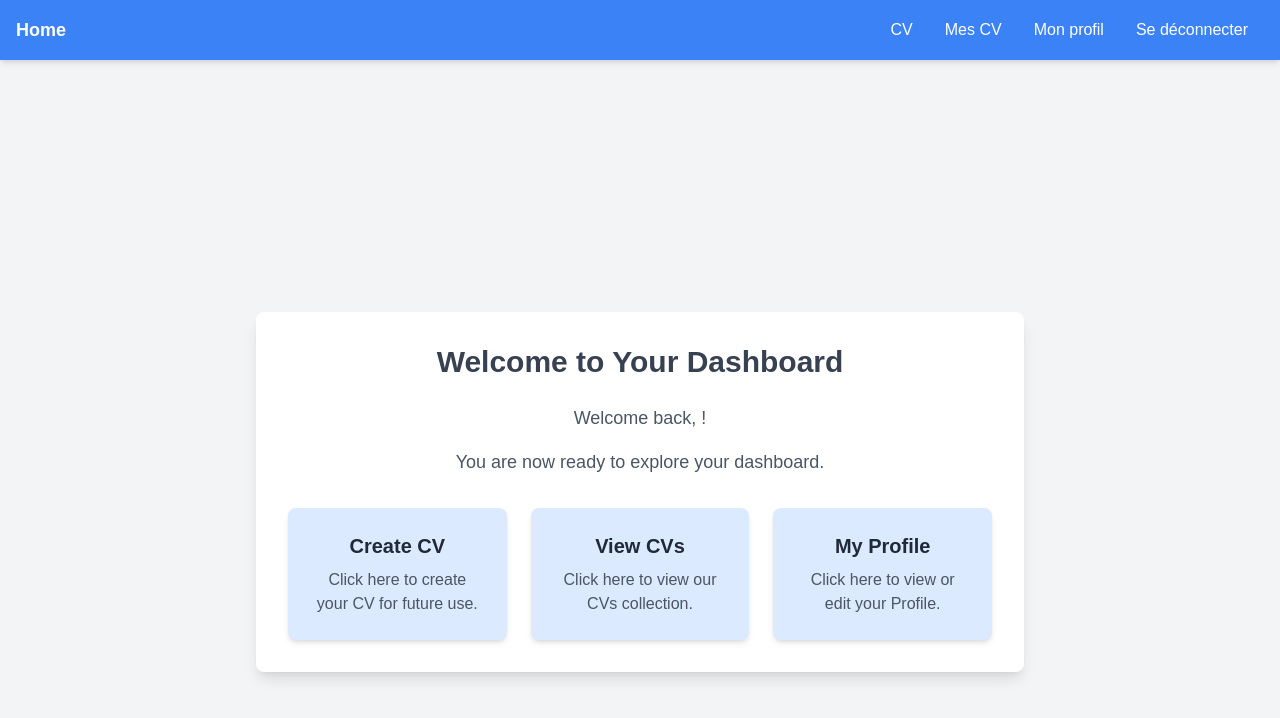
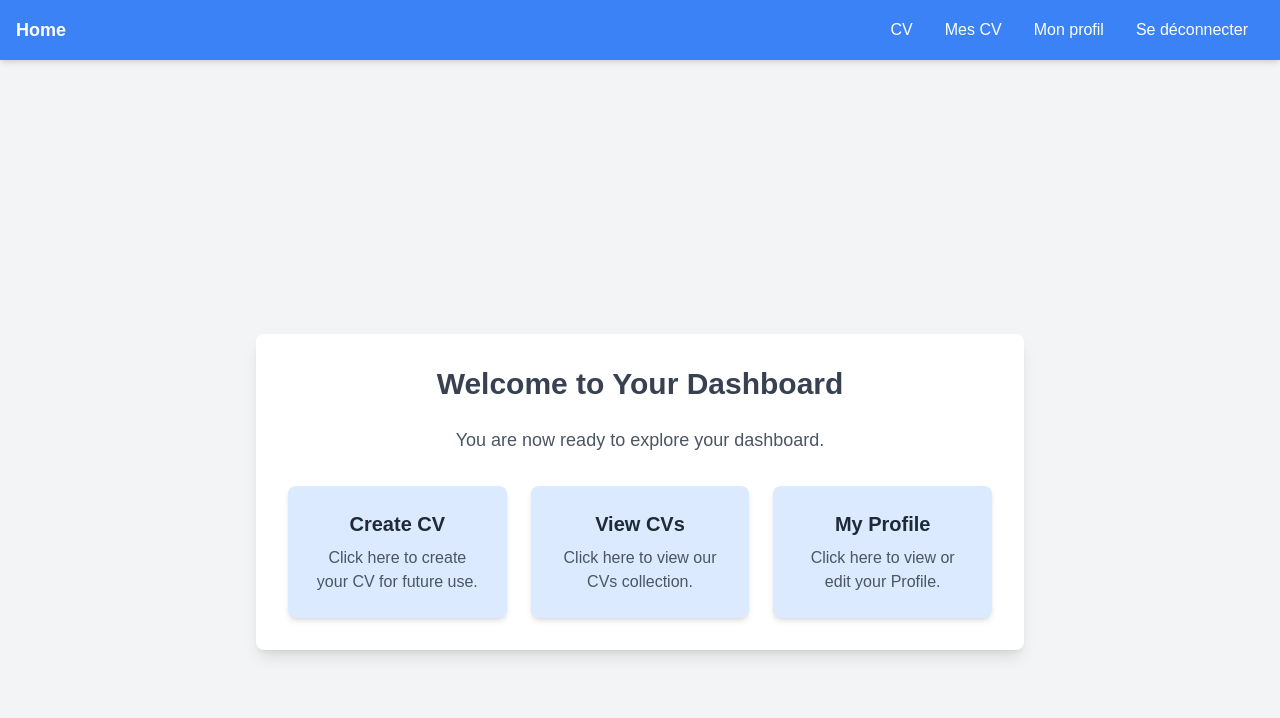
Before and after one commit to Efrei-Expres-React/front, a React (Vite) app: page / in a window 1280 px wide. Shown: the top 718 px of the page. Built offline with nearby package versions, Linux system fonts and the light colour scheme; sample sign-in values are in the browser's storage.

Commit message:
fix for user not logged

```diff
--- a/src/pages/Dashboard.jsx
+++ b/src/pages/Dashboard.jsx
@@ -1,17 +1,11 @@
-import { useNavigate } from 'react-router-dom';
-import { AuthContext } from '../utils/context/AuthContext';
-import { useContext } from 'react';
 
 const Dashboard = () => {
-  const { user } = useContext(AuthContext);
-  const navigate = useNavigate();
 
   return (
     <div className="flex items-center justify-center min-h-screen bg-gray-100">
       <div className="w-full max-w-3xl p-8 bg-white rounded-lg shadow-lg">
         <h2 className="mb-6 text-3xl font-semibold text-center text-gray-700">Welcome to Your Dashboard</h2>
         <div className="mb-6 text-lg text-center text-gray-600">
-          <p>Welcome back, <strong>{user.firstname} {user.lastname}</strong>!</p>
           <p className="mt-4">You are now ready to explore your dashboard.</p>
         </div>
 
```
